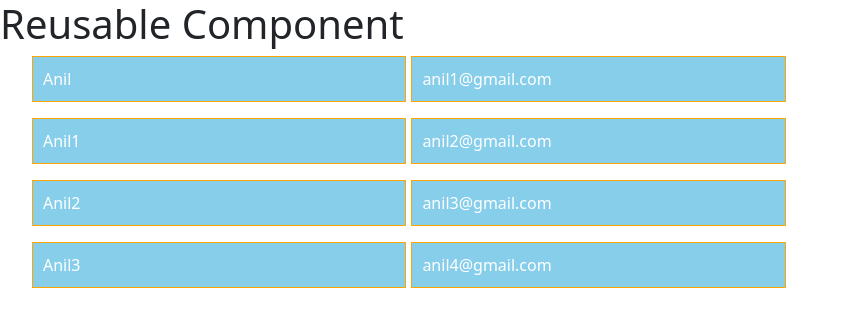
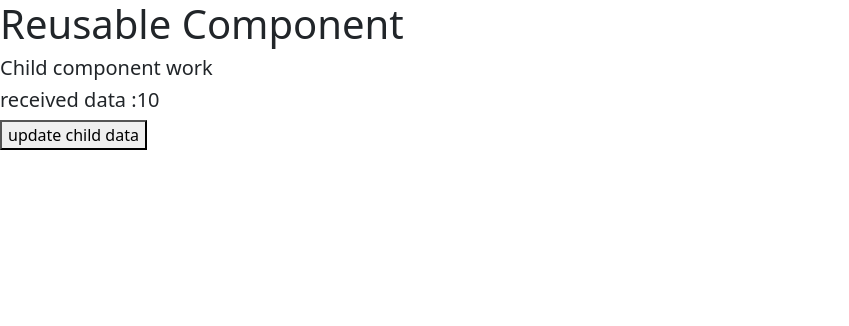
Before and after one commit to j4sumit/angularPractice, an Angular app: page / in a window 1280 px wide. Shown: the top 326 px of the page, without its empty margins (0-849 px from the left). Built offline with nearby package versions, Linux system fonts and the light colour scheme.

Commit message:
Parent to child data transfer

```diff
--- a/src/app/app.component.html
+++ b/src/app/app.component.html
@@ -1,4 +1,3 @@
 <h1>Reusable Component</h1>
-<ul *ngFor="let user of userDataisl">
-    <app-child [data]="user"></app-child>
-</ul>
+<app-child [item]="data"></app-child>
+<button (click)="updateData()">update child data</button>
--- a/src/app/app.component.ts
+++ b/src/app/app.component.ts
@@ -9,10 +9,9 @@ import { Component } from '@angular/core'
 })
 export class AppComponent {
   title = 'Angular 14';
-  userDataisl=[
-    {name:"Anil",email:"anil1@gmail.com"},
-    {name:"Anil1",email:"anil2@gmail.com"},
-    {name:"Anil2",email:"anil3@gmail.com"},
-    {name:"Anil3",email:"anil4@gmail.com"}
-  ]
+  data=10;
+
+  updateData(){
+    this.data= Math.floor(Math.random()*10)
+  }
 }
--- a/src/app/child/child.component.html
+++ b/src/app/child/child.component.html
@@ -1,2 +1,2 @@
-<li>{{data.name}}</li>
-<li>{{data.email}}</li>
+<h5>Child component work</h5>
+<h5>received data :{{item}}</h5>
--- a/src/app/child/child.component.ts
+++ b/src/app/child/child.component.ts
@@ -7,10 +7,11 @@ import { Component, OnInit,Input } from '@angular/core';
 })
 export class ChildComponent implements OnInit {
   constructor() { }
-  @Input() data:{name:string, email:string}={
-    name: '',
-    email: ''
-  };
+  // @Input() data:{name:string, email:string}={
+  //   name: '',
+  //   email: ''
+  // };
+  @ Input() item:any;
 
   ngOnInit(): void {
   }
```
